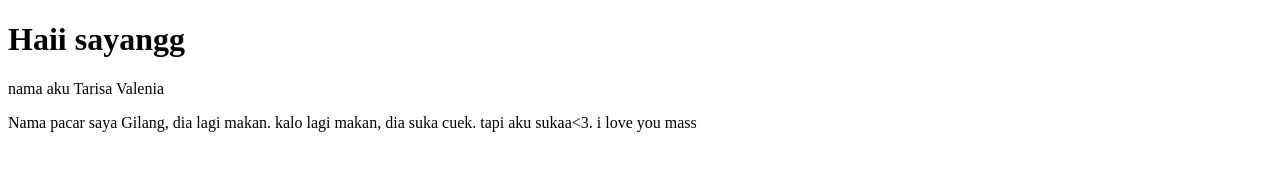
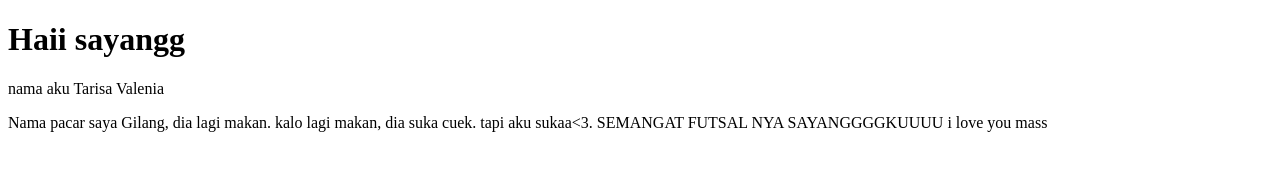
Before and after one commit to tarisagdm13/belajaross1, a plain HTML site: page index.html in a window 1280 px wide. Drawn offline with Linux system fonts and the light colour scheme.

Commit message:
Update index.html

```diff
--- a/index.html
+++ b/index.html
@@ -3,7 +3,9 @@
   <body>
     <h1> Haii sayangg</h1>
     <p> nama aku Tarisa Valenia</p>
-    <p> Nama pacar saya Gilang, dia lagi makan. kalo lagi makan, dia suka cuek. tapi aku sukaa<3. i love you mass</p>
+    <p> Nama pacar saya Gilang, dia lagi makan. kalo lagi makan, dia suka cuek. tapi aku sukaa<3.
+SEMANGAT FUTSAL NYA SAYANGGGGKUUUU
+ i love you mass</p>
 
   </body>
 </html>
```
